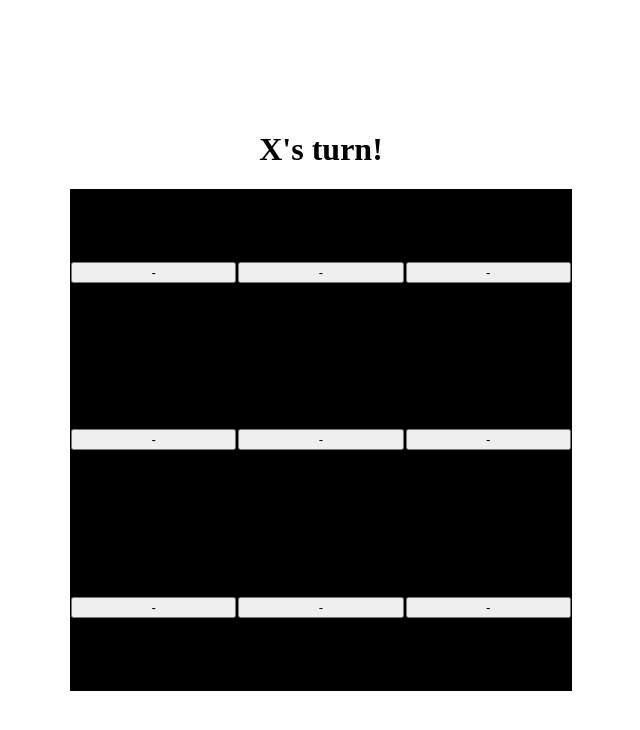
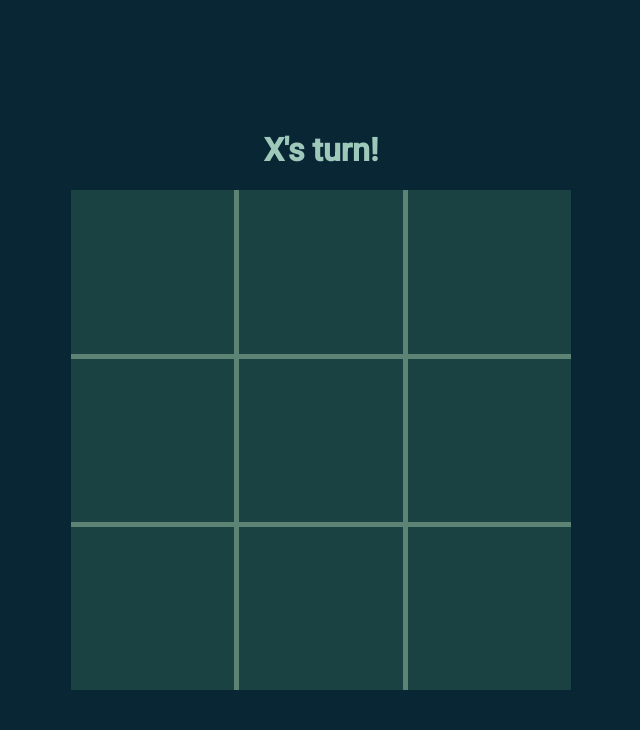
Before and after one commit to danielpopovici745/TicTacToe, a plain HTML site: page index.html in a window 1280 px wide. Shown: the whole page, without its empty margins (319-959 px from the left). Drawn offline with Linux system fonts and the light colour scheme.

Commit message:
made filler spaces on tictactoe empty, adjusted styling in css, added roboto font

```diff
--- a/index.html
+++ b/index.html
@@ -4,6 +4,9 @@
   <meta charset="UTF-8">
   <meta name="viewport" content="width=device-width, initial-scale=1.0">
   <link rel="stylesheet" href="style.css">
+  <link rel="preconnect" href="https://fonts.googleapis.com">
+  <link rel="preconnect" href="https://fonts.gstatic.com" crossorigin>
+  <link href="https://fonts.googleapis.com/css2?family=Roboto:wght@500&display=swap" rel="stylesheet">
   <title>Tic-Tac-Toe</title>
 </head>
 <body>
--- a/script.js
+++ b/script.js
@@ -10,7 +10,7 @@ function GameBoard() {
     board[i] = [];
     for (let j = 0; j < columns; j++)
     {
-        board[i].push(`-`);
+        board[i].push("");
     }
   };
 
@@ -155,7 +155,7 @@ function ScreenController() {
       cellButton.dataset.row = rowindex;
       cellButton.dataset.column = columnindex;
       cellButton.textContent = board[rowindex][columnindex];
-      if (cellButton.textContent != "-") {
+      if (cellButton.textContent != "") {
         cellButton.removeEventListener("click", clickHandlerBoard);
       }
       else{
--- a/style.css
+++ b/style.css
@@ -1,5 +1,11 @@
 body{
   margin: 0px;
+  background-color: #092635;
+  font-family: 'Roboto', sans-serif;
+}
+
+h1.turn{
+  color: #9EC8B9;
 }
 
 .container{
@@ -14,12 +20,25 @@ body{
 .board {
   display: grid;
   align-items: center;
-  justify-content: center;
+  justify-items: center;
   height: 500px;
   width: 500px;
   grid-template-columns: repeat(3, 1fr);
   grid-template-rows: repeat(3, 1fr);
-  border: 1px solid black;
-  gap: 2px;
-  background-color: rgb(0, 0, 0);
+  gap: 5px;
+  background-color: #5C8374;
 }
+
+button.cell{
+  display: flex;
+  color: #9EC8B9;
+  background-color: #1B4242;
+  justify-content: center;
+  align-items: center;
+  align-self: center;
+  width: 100%;
+  height: 100%;
+  font-size: 60px;
+  margin: 0px;
+  border: 0px;
+}
```
